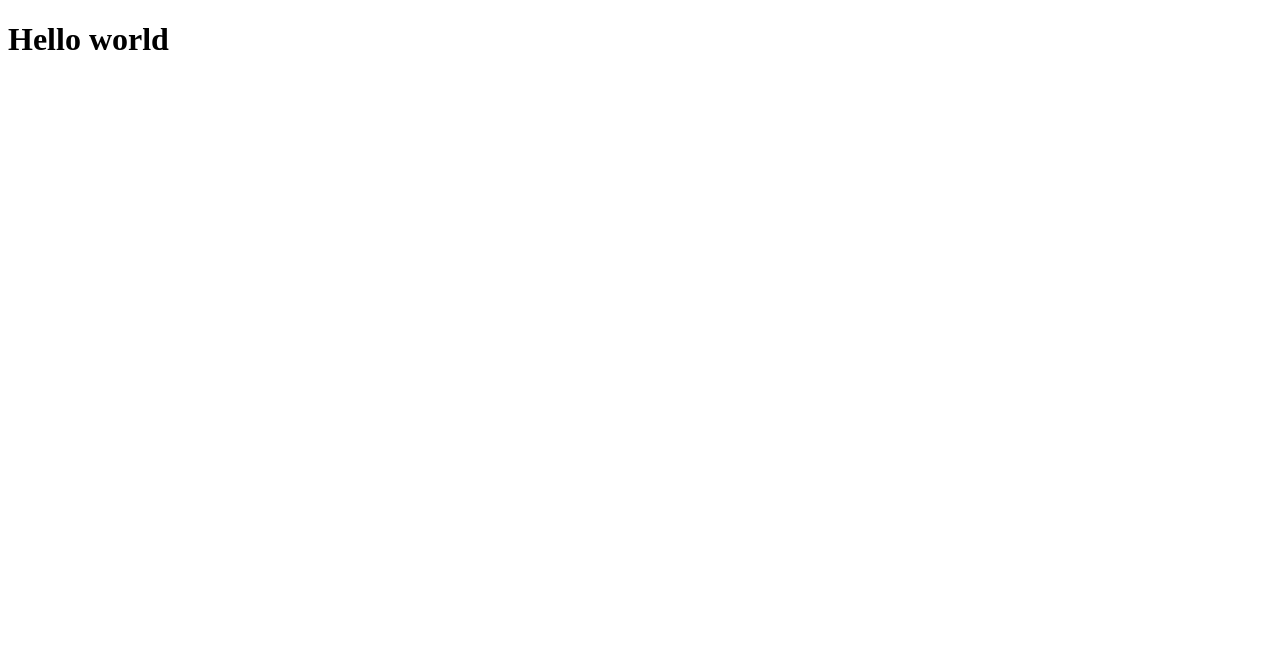
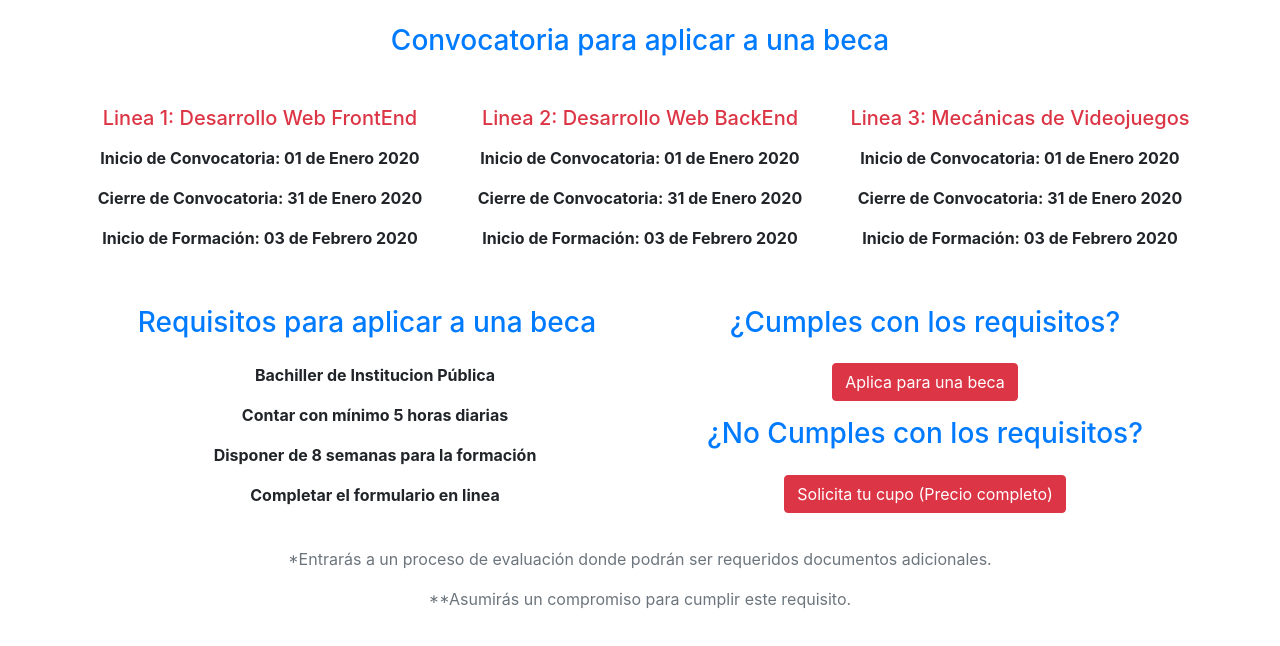
Before and after one commit to Isaza156/hackathon-academia-geek, a React (Create React App) app: page / in a window 1280 px wide. Shown: the top 646 px of the page. Built offline with nearby package versions, Linux system fonts and the light colour scheme.

Commit message:
Actualizacion

```diff
--- a/src/App.js
+++ b/src/App.js
@@ -1,8 +1,11 @@
 import React from 'react';
+import Requisitos from './components/RequisitosComponent';
 
 function App() {
   return (
-    <h1>Hello world</h1>
+    <React.Fragment>
+      <Requisitos />
+    </React.Fragment>
   );
 }
 export default App;
--- /dev/null
+++ b/src/components/RequisitosComponent.js
@@ -0,0 +1,72 @@
+import React from 'react'
+import './Style.css'
+
+const Requisitos = () => {
+    return (
+        <div className='container text-center'>
+        <div className='text-center mt-4 mb-4 text-primary'>
+            <h3> Convocatoria para aplicar a una beca </h3>
+        </div>
+        <div className='row'>
+            <div className='col-4 my-4'>
+                <div className=''>
+                    <h5 className='text-danger'>Linea 1: Desarrollo Web FrontEnd</h5>
+                    <p className='mt-3'><strong>Inicio de Convocatoria: 01 de Enero 2020</strong> </p>
+                    <p><strong>Cierre de Convocatoria: 31 de Enero 2020</strong></p>
+                    <p><strong>Inicio de Formación: 03 de Febrero 2020</strong></p>
+                </div>
+
+            </div>
+            <div className='col-4 my-4'>
+                <div className=''>
+                    <h5 className='text-danger'>Linea 2: Desarrollo Web BackEnd</h5>
+                    <p className='mt-3'><strong>Inicio de Convocatoria: 01 de Enero 2020</strong> </p>
+                    <p><strong>Cierre de Convocatoria: 31 de Enero 2020</strong></p>
+                    <p><strong>Inicio de Formación: 03 de Febrero 2020</strong></p>
+                </div>
+
+            </div>
+            <div className='col-4 my-4'>
+                <div className=''>
+                    <h5 className='text-danger'>Linea 3: Mecánicas de Videojuegos</h5>
+                    <p className='mt-3'><strong>Inicio de Convocatoria: 01 de Enero 2020</strong></p>
+                    <p><strong>Cierre de Convocatoria: 31 de Enero 2020</strong></p>
+                    <p><strong>Inicio de Formación: 03 de Febrero 2020</strong></p>
+                </div>
+
+            </div>
+
+        </div>
+        <div className='row'>
+            <div className='text-center my-3 col-6'>
+                <h3 className='text-primary ml-4'> Requisitos para aplicar a una beca </h3>
+                <ul className='my-4'>
+                    <div className=''>
+                        <li className='mt-3'><strong>Bachiller de Institucion Pública</strong></li>
+                        <li className='mt-3'><strong>Contar con mínimo 5 horas diarias</strong></li>
+                        <li className='mt-3'><strong>Disponer de 8 semanas para la formación</strong></li>
+                        <li className='mt-3'><strong>Completar el formulario en linea</strong></li>
+                        <li className='mt-3'></li>
+                    </div>
+                </ul>
+            </div>
+            <div className='col-6 mt-3'>
+                <div className='text-center'>
+                    <h3 className='text-primary'> ¿Cumples con los requisitos?</h3>
+                    <button type="button" class="btn btn btn-danger my-3">Aplica para una beca</button>
+                    <h3 className='text-primary'> ¿No Cumples con los requisitos?</h3>
+                    <button type="button" class="btn btn-danger my-3">Solicita tu cupo (Precio completo)</button>
+
+                </div>
+            </div>
+        </div>
+        <div className='text-secondary'>
+            <p>*Entrarás a un proceso de evaluación donde podrán ser requeridos documentos adicionales.</p>
+            <p>**Asumirás un compromiso para cumplir este requisito.</p>
+        </div>
+
+    </div>
+
+    )
+}
+export default Requisitos;
--- /dev/null
+++ b/src/components/Style.css
@@ -0,0 +1,10 @@
+ul li{
+    list-style: none;
+}
+
+.bg{
+    background-color: rgb(238, 238, 238);
+}
+.color{
+   background-color: rgb(179, 179, 179);
+}
--- a/src/index.js
+++ b/src/index.js
@@ -1,5 +1,7 @@
 import React from 'react';
 import ReactDOM from 'react-dom';
 import App from './App';
+import 'bootstrap/dist/css/bootstrap.min.css'
+import 'bootstrap/dist/js/bootstrap.min.js';
 
 ReactDOM.render(<App />, document.getElementById('app'));
```
Also changed, not shown: src/components/images/slider.jpg (added).
